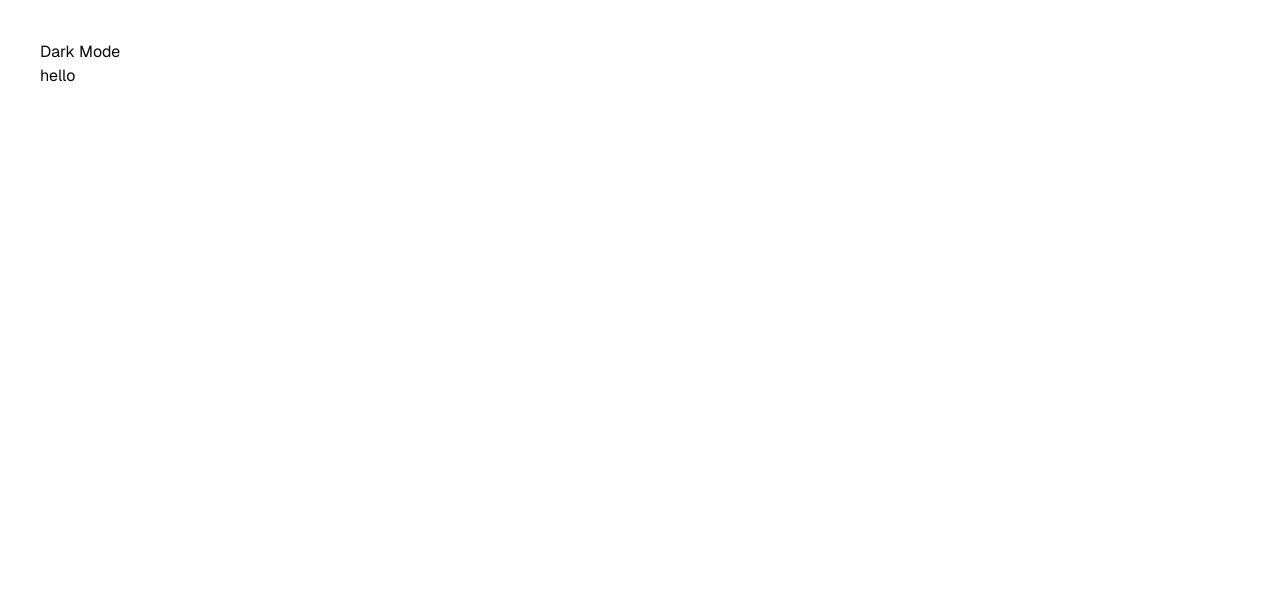
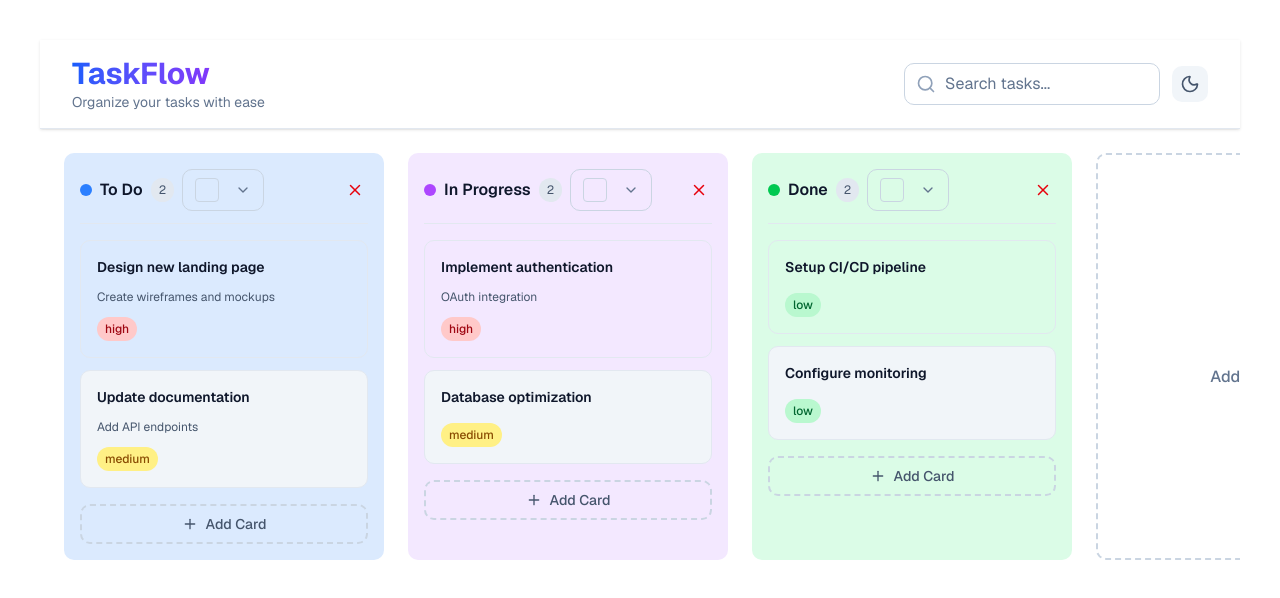
Before and after one commit to ahmedtalaat-dev/kanban-app, a Next.js app: page / in a window 1280 px wide. Shown: the top 598 px of the page. Built offline with nearby package versions, Linux system fonts and the light colour scheme.

Commit message:
fix: resolve Next.js Turbopack runtime error

```diff
--- a/app/layout.tsx
+++ b/app/layout.tsx
@@ -1,6 +1,7 @@
 import type { Metadata } from "next";
 import { Geist, Geist_Mono } from "next/font/google";
 import "./globals.css";
+import { ThemeProvider } from "@/components/ThemeProvider";
 
 const geistSans = Geist({
   variable: "--font-geist-sans",
@@ -27,7 +28,9 @@ export default function RootLayout({
       lang="en"
       className={`${geistSans.variable} ${geistMono.variable} h-full antialiased`}
     >
-      <body className="min-h-full flex flex-col">{children}</body>
+      <body className="min-h-full flex flex-col">
+        <ThemeProvider>{children}</ThemeProvider>
+      </body>
     </html>
   );
 }
--- a/app/page.tsx
+++ b/app/page.tsx
@@ -1,13 +1,10 @@
-import { ThemeProvider } from "@/components/ThemeProvider";
+import { KanbanBoard } from "@/components/KanbanBoard";
 
 export default function Home() {
   return (
     <main style={{ padding: "40px" }}>
-      <h1>Dark Mode</h1>
 
-      <ThemeProvider>
-      <p>hello</p>
-    </ThemeProvider>
+      <KanbanBoard />
     </main>
   );
 }
--- a/components/KanbanBoard.tsx
+++ b/components/KanbanBoard.tsx
@@ -2,8 +2,8 @@
 
 import { useState, useEffect } from 'react'
 import { Plus, Moon, Sun, Search } from 'lucide-react'
-import { KanbanColumn, Card } from './kanban-column'
-import { useTheme } from './theme-provider'
+import { KanbanColumn, Card } from './KanbanColumn'
+import { useTheme } from './ThemeProvider'
 
 interface Column {
   id: string
--- a/components/KanbanColumn.tsx
+++ b/components/KanbanColumn.tsx
@@ -2,8 +2,8 @@
 
 import { useState } from 'react'
 import { Plus, X } from 'lucide-react'
-import { KanbanCard } from './kanban-card'
-import { ColorPicker } from './color-picker'
+import { KanbanCard } from './KanbanCard'
+import { ColorPicker } from './ColorPicker'
 
 export interface Card {
   id: string
```
